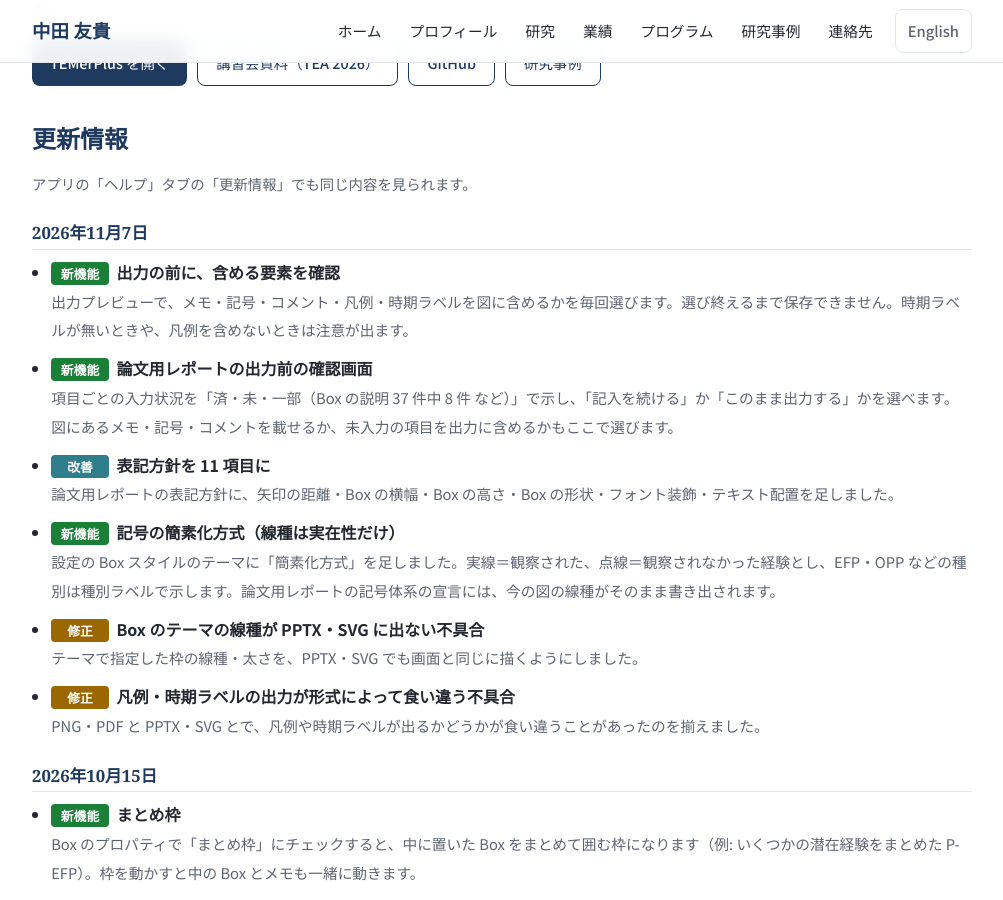
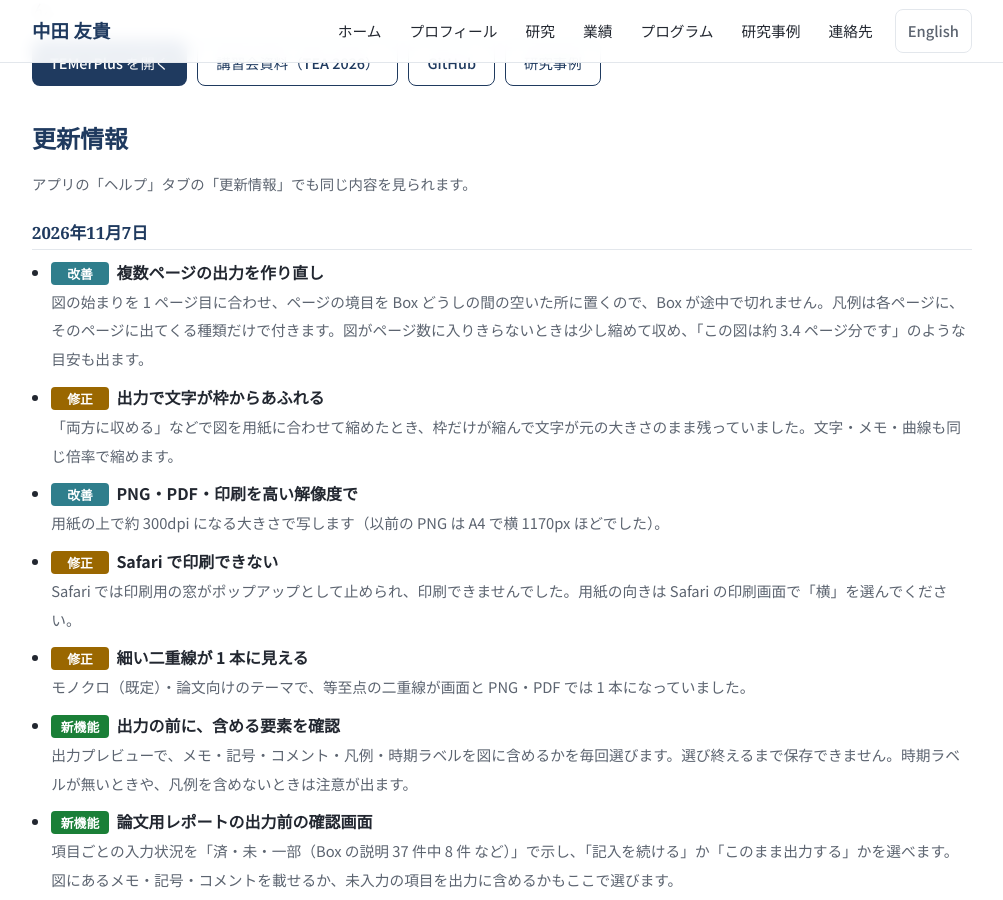
Before and after one commit to YukiInoueNakata/YukiInoueNakata.github.io, a Jekyll site: the page built from programs/temer-plus.html, in a window 1280 px wide and 900 px high, scrolled down 322 px. Shown: the whole window, without its empty margins (138-1141 px from the left). Built offline with Jekyll 4.4.1, drawn with Linux system fonts in a browser that asks for light colours.

Commit message:
TEMer: 更新情報に出力・印刷・複数ページの修正を足す（2026-11-07）
Co-Authored-By: Claude Opus 5.5 <noreply@anthropic.com>
Claude-Session: https://claude.ai/code/session_018wwFh6iiqrmMYar2X1JhYd

```diff
--- a/_data/temer_changelog.json
+++ b/_data/temer_changelog.json
@@ -2,6 +2,51 @@
   {
     "date": "2026-11-07",
     "items": [
+      {
+        "kind": "改善",
+        "title": "複数ページの出力を作り直し",
+        "detail": "図の始まりを 1 ページ目に合わせ、ページの境目を Box どうしの間の空いた所に置くので、Box が途中で切れません。凡例は各ページに、そのページに出てくる種類だけで付きます。図がページ数に入りきらないときは少し縮めて収め、「この図は約 3.4 ページ分です」のような目安も出ます。",
+        "en": {
+          "title": "Rebuilt multi-page export",
+          "detail": "The diagram now starts on the first page and page breaks fall in the gaps between boxes, so no box is cut in half. Each page gets its own legend listing only what appears on it. If the diagram does not fit the chosen number of pages it is shrunk to fit, and a hint shows roughly how many pages it needs."
+        }
+      },
+      {
+        "kind": "修正",
+        "title": "出力で文字が枠からあふれる",
+        "detail": "「両方に収める」などで図を用紙に合わせて縮めたとき、枠だけが縮んで文字が元の大きさのまま残っていました。文字・メモ・曲線も同じ倍率で縮めます。",
+        "en": {
+          "title": "Text overflowing boxes in exports",
+          "detail": "When a diagram was shrunk to fit the paper, the boxes shrank but the text kept its size. Text, notes and curves now shrink by the same ratio."
+        }
+      },
+      {
+        "kind": "改善",
+        "title": "PNG・PDF・印刷を高い解像度で",
+        "detail": "用紙の上で約 300dpi になる大きさで写します（以前の PNG は A4 で横 1170px ほどでした）。",
+        "en": {
+          "title": "Higher resolution for PNG, PDF and printing",
+          "detail": "Images are now captured at about 300 dpi on the paper (PNG used to be about 1170 px wide on A4)."
+        }
+      },
+      {
+        "kind": "修正",
+        "title": "Safari で印刷できない",
+        "detail": "Safari では印刷用の窓がポップアップとして止められ、印刷できませんでした。用紙の向きは Safari の印刷画面で「横」を選んでください。",
+        "en": {
+          "title": "Printing did not work in Safari",
+          "detail": "Safari blocked the print window as a pop-up. In Safari, choose landscape in the print dialog for landscape paper."
+        }
+      },
+      {
+        "kind": "修正",
+        "title": "細い二重線が 1 本に見える",
+        "detail": "モノクロ（既定）・論文向けのテーマで、等至点の二重線が画面と PNG・PDF では 1 本になっていました。",
+        "en": {
+          "title": "Thin double borders shown as single lines",
+          "detail": "With the Monochrome (default) and paper themes, the double border of equifinality points appeared as a single line on screen and in PNG and PDF."
+        }
+      },
       {
         "kind": "新機能",
         "title": "出力の前に、含める要素を確認",
```
